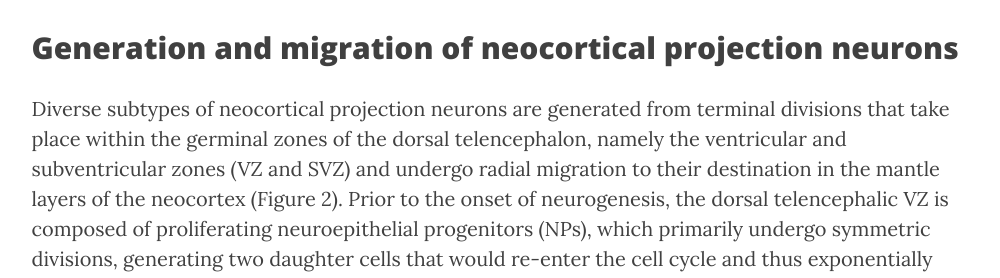
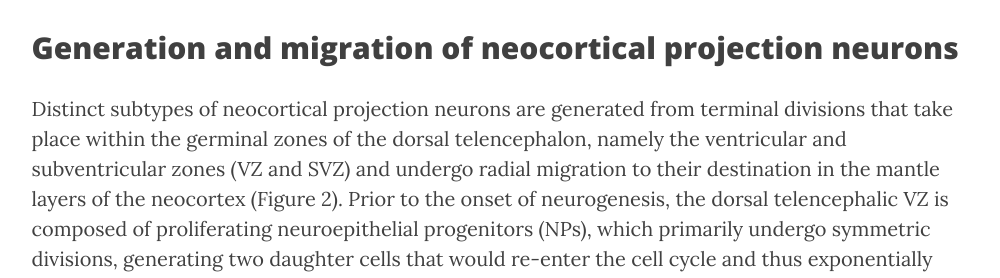
Before and after one commit to thekwanlab/website, a Jekyll site: the page built from background.md, in a window 1280 px wide and 1400 px high, scrolled down 1753 px. Shown: the part 164-442 px from the top of the window, without its empty margins (136-1136 px from the left). Built offline with Jekyll 4.4.1, drawn with Linux system fonts in a browser that asks for light colours; nearby versions of some CDN libraries; some of the changed text lies outside the part shown.

Commit message:
Update background.md

```diff
--- a/background.md
+++ b/background.md
@@ -15,13 +15,13 @@
 
 ## Generation and migration of neocortical projection neurons
 
-Diverse subtypes of neocortical projection neurons are generated from terminal divisions that take place within the germinal zones of the dorsal telencephalon, namely the ventricular and subventricular zones (VZ and SVZ) and undergo radial migration to their destination in the mantle layers of the neocortex (Figure 2). Prior to the onset of neurogenesis, the dorsal telencephalic VZ is composed of proliferating neuroepithelial progenitors (NPs), which primarily undergo symmetric divisions, generating two daughter cells that would re-enter the cell cycle and thus exponentially expand the pool of NPs. At the onset of neurogenesis, around embryonic day (E) 10.5 in the mouse, some NPs assume radial glial morphology to become radial glial cells (RGCs). RGCs function as progenitors for projection neurons both directly, by undergoing neurogenic divisions in the VZ, and indirectly, by giving rise to intermediate progenitors (IPs), which migrate away from the VZ and undergo further neurogenic divisions in the SVZ. In addition, RGCs provide a scaffold for the radial migration of their neuronal progeny into the mantle layers.
+Distinct subtypes of neocortical projection neurons are generated from terminal divisions that take place within the germinal zones of the dorsal telencephalon, namely the ventricular and subventricular zones (VZ and SVZ) and undergo radial migration to their destination in the mantle layers of the neocortex (Figure 2). Prior to the onset of neurogenesis, the dorsal telencephalic VZ is composed of proliferating neuroepithelial progenitors (NPs), which primarily undergo symmetric divisions, generating two daughter cells that would re-enter the cell cycle and thus exponentially expand the pool of NPs. At the onset of neurogenesis, around embryonic day (E) 10.5 in the mouse, some NPs assume radial glial morphology to become radial glial cells (RGCs). RGCs function as progenitors for projection neurons both directly, by undergoing neurogenic divisions in the VZ, and indirectly, by giving rise to intermediate progenitors (IPs), which migrate away from the VZ and undergo further neurogenic divisions in the SVZ. In addition, RGCs provide a scaffold for the radial migration of their neuronal progeny into the mantle layers.
 
 ![Neurogenesis and neuronal migration in the moouse neocortex]({{ site.baseurl }}/img/background_2.jpg)
 
 The earliest neocortical neurons form a band of cells, termed the preplate (PP), at the superficial part of the cerebral wall. The first projection neurons, generated around E11.5 in the mouse, migrate radially away from the VZ and through the IZ before settling as a layer within the PP to form the nascent cortical plate (CP), from which L2-L6 of the neocortex would eventually emerge. With the incoming CP neurons, the PP is split into two layers; the superficial marginal zone (MZ), which forms L1 of the postnatal cortex, and the deeper SP, which is positioned below L6. The early-born neurons of the MZ and SP are the first to mature morphologically and synaptically, form pioneering connections, and play a key role in the subsequent migration of CP neurons and assembly of cortical input and output circuits.
 
-From E11.5 to E16.5 in the mouse, neurogenesis progresses to produce, in a sequential manner, diverse subtypes of neocortical projection neurons. Because newly generated neurons migrate past older, post-migratory neurons to settle within the most superficial portion of the CP, projection neurons are added to the CP following an inside-first, outside-last (L6 to L2) sequence. At the end of radial migration, newly post-migratory neurons undergo molecular and morphological differentiation into diverse neuronal subtypes and form neural circuits appropriate of their layer location.
+From E11.5 to E16.5 in the mouse, neurogenesis progresses to produce, in a sequential manner, distinct subtypes of neocortical projection neurons. Because newly generated neurons migrate past older, post-migratory neurons to settle within the most superficial portion of the CP, projection neurons are added to the CP following an inside-first, outside-last (L6 to L2) sequence. At the end of radial migration, newly post-migratory neurons undergo molecular and morphological differentiation into distinct neuronal subtypes and form neural circuits appropriate of their layer location.
 
 The sequential nature of neocortical neurogenesis from related progenitor lineages directly links neuronal birth-date and location of terminal division to neuronal position, identity, and axonal connectivity. During early cortical neurogenesis (~E11.5-E13.5 in the mouse), the majority of neurons are generated directly via asymmetric neurogenic divisions in the VZ. These early-born neurons are mostly destined for the deep neocortical layers that comprise the corticofugal output of the neocortex. Later in neurogenesis (~E14.5-E16.5), many neurons are derived indirectly through divisions of IPs in the SVZ. These late-born neurons are mostly destined for the upper layers that form intracortical connections and extensively innervate the corpus callosum. IPs are thought to contribute a significant number of cortical projection neurons and may have played a role in the relatively recent evolutionary increases in upper-layer intracortical projections in the primates. Consistent with this possibility, many primates, and a number of other mammals with large brains, have a specialized zone containing additional IPs known as the outer SVZ (oSVZ).
 
```
